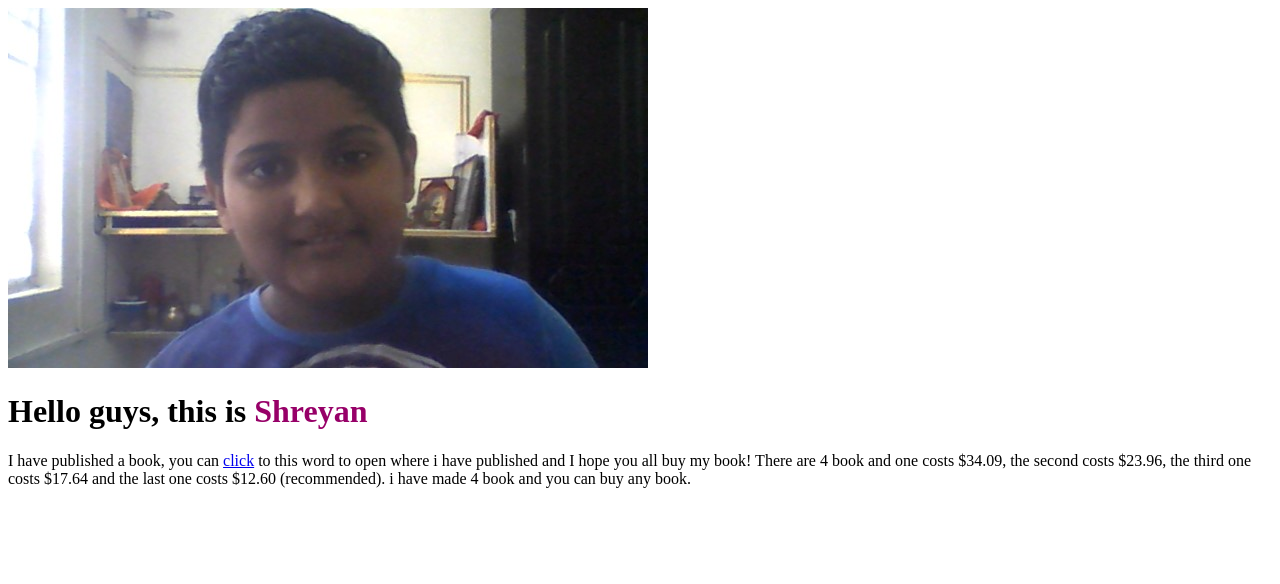
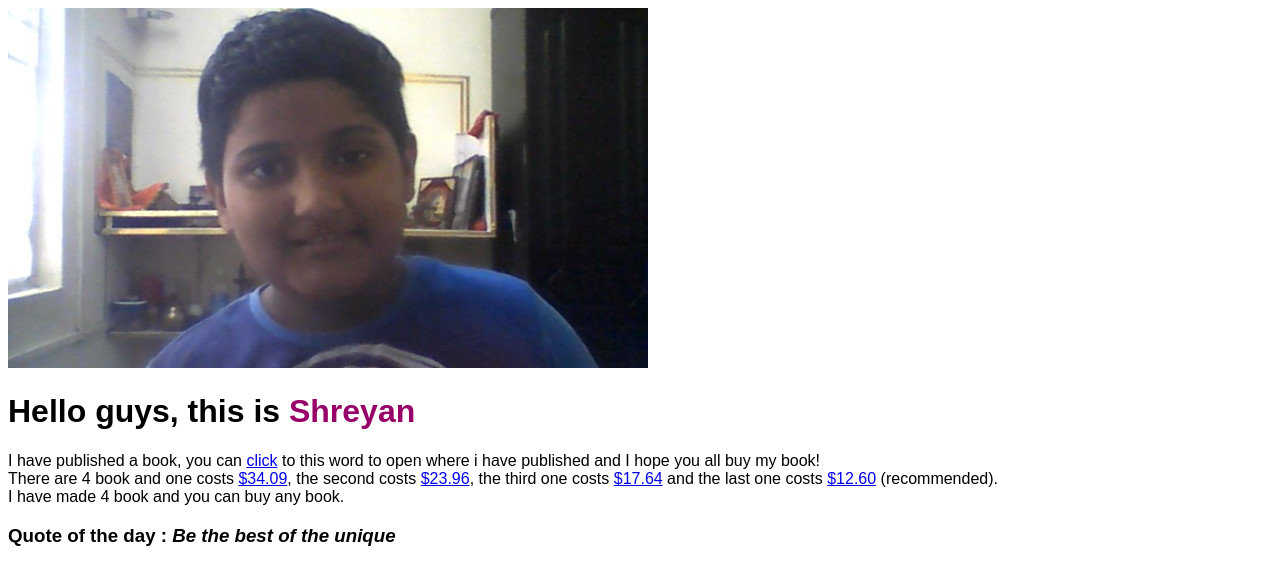
Before and after one commit to smaro-elite-alt/demo-project, a plain HTML site: page index.html in a window 1280 px wide. Drawn offline with Linux system fonts and the light colour scheme.

Commit message:
Update index.html

```diff
--- a/index.html
+++ b/index.html
@@ -3,6 +3,9 @@
 <head>
   <title>Shreyan's website</title>
   <style>
+  body {
+    font-family: arial;
+  }
   .blue-color {
     width: 100px;
     height: 100px;
@@ -29,9 +32,14 @@
 <body>
   <img src=".\a.jpg" alt="Shreyan Here">
   <h1>Hello guys, this is <span class="blue-color">Shreyan</span></h1>
-<p>I have published a book, you can <a href="https://www.lulu.com/shop/search.ep?keyWords=the+crystal+in+the+north">click</a> to this word to open where i have published and I hope you all buy my book!
-There are 4 book and one costs $34.09, the second costs $23.96, the third one costs $17.64 and the last one costs $12.60 (recommended). i have made 4 book and you can buy any book.
+  <p>
+    I have published a book, you can <a href="https://www.lulu.com/shop/search.ep?keyWords=the+crystal+in+the+north" target="_blank">click</a> to this word to open where i have published and I hope you all buy my book!<br />
+    There are 4 book and one costs <a href="http://www.lulu.com/shop/shreyan-sahoo/the-crystal-in-the-north/paperback/product-24230065.html" target="_blank">$34.09<a>,
+    the second costs <a href="http://www.lulu.com/shop/shreyan-sahoo/the-crystal-in-the-north/paperback/product-24230393.html" target="_blank">$23.96</a>,
+    the third one costs <a href="http://www.lulu.com/shop/shreyan-sahoo/the-crystal-in-the-north/paperback/product-24230421.html" target="_blank">$17.64</a> and
+    the last one costs <a href="http://www.lulu.com/shop/shreyan-sahoo/the-crystal-in-the-north/paperback/product-24230590.html" target="_blank">$12.60</a> (recommended).<br />
+    I have made 4 book and you can buy any book.<br />
+    <h3>Quote of the day : <i>Be the best of the unique</i></h3
   </p>
-
 </body>
 </html>
```
Lines whose indentation alone changed are shown as unchanged.
